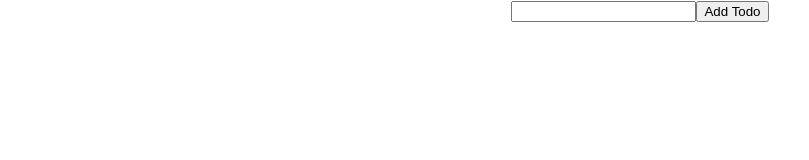
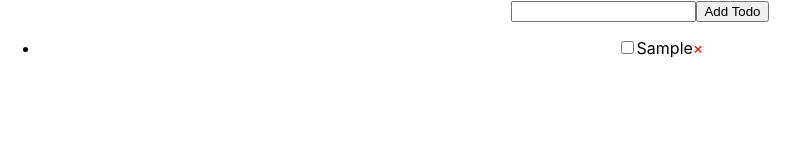
Before and after one commit to OlimovAmir/Redux-Todo, a React (Create React App) app: page / in a window 1280 px wide. Both pictures are taken after typing "Sample" into the empty fields and a click on the button "Add Todo". Shown: the top 160 px of the page, without its empty margins (0-809 px from the left). Built offline with nearby package versions, Linux system fonts and the light colour scheme.

Commit message:
add function delete

```diff
--- a/public/index.html
+++ b/public/index.html
@@ -5,7 +5,7 @@
     <meta name="viewport" content="width=device-width, initial-scale=1" />
     <meta name="theme-color" content="#000000" />
     <meta name="description" content="Web site created using create-react-app"/>
-    <link rel="manifest" href="%PUBLIC_URL%/manifest.json" />
+
 
     <title>React App</title>
   </head>
--- a/src/App.css
+++ b/src/App.css
@@ -1,3 +1,8 @@
 .App {
   text-align: center;
 }
+
+.delete {
+  cursor: pointer;
+  color: red;
+}
--- a/src/App.js
+++ b/src/App.js
@@ -6,16 +6,16 @@ function App() {
 
   const [todos, setTodos] = useState([]);
   const [text, setText] = useState('');
-  const ID = uuidv4();
-  const addTodo = ()=>{
-    if (text.trim().length) {
-
-      setText([
+  const id = uuidv4();
+  const addTodo = () => {
+    if (text.trim().length > 0) {
+      setTodos([
         ...todos,
         {
-          id: ID,
+          id: id,
+          text: text,
+          completed: false,
         }
-
       ])
       setText('');
     }
@@ -23,12 +23,27 @@ function App() {
 
   }
 
+  const removeTodo = (todoId) => {
+    setTodos(todos.filter(todo => todo.id !== todoId));
+  }
+
   return (
     <div className="App">
       <label>
-        <input value={text} onChange={(e)=> setText(e.target.value)} />
+        <input value={text} onChange={(e) => setText(e.target.value)} />
         <button onClick={addTodo} >Add Todo</button>
       </label>
+
+      <ul>
+        {
+          todos.map(todo => <li key={todo.id}>
+            <input type='checkbox' />
+            <span>{todo.text}</span>
+            <span onClick={() => removeTodo(todo.id)} className='delete' >&times;</span>
+          </li>)
+        }
+      </ul>
+
     </div>
   );
 }
```
Also changed, not shown: public/manifest.json (deleted).
